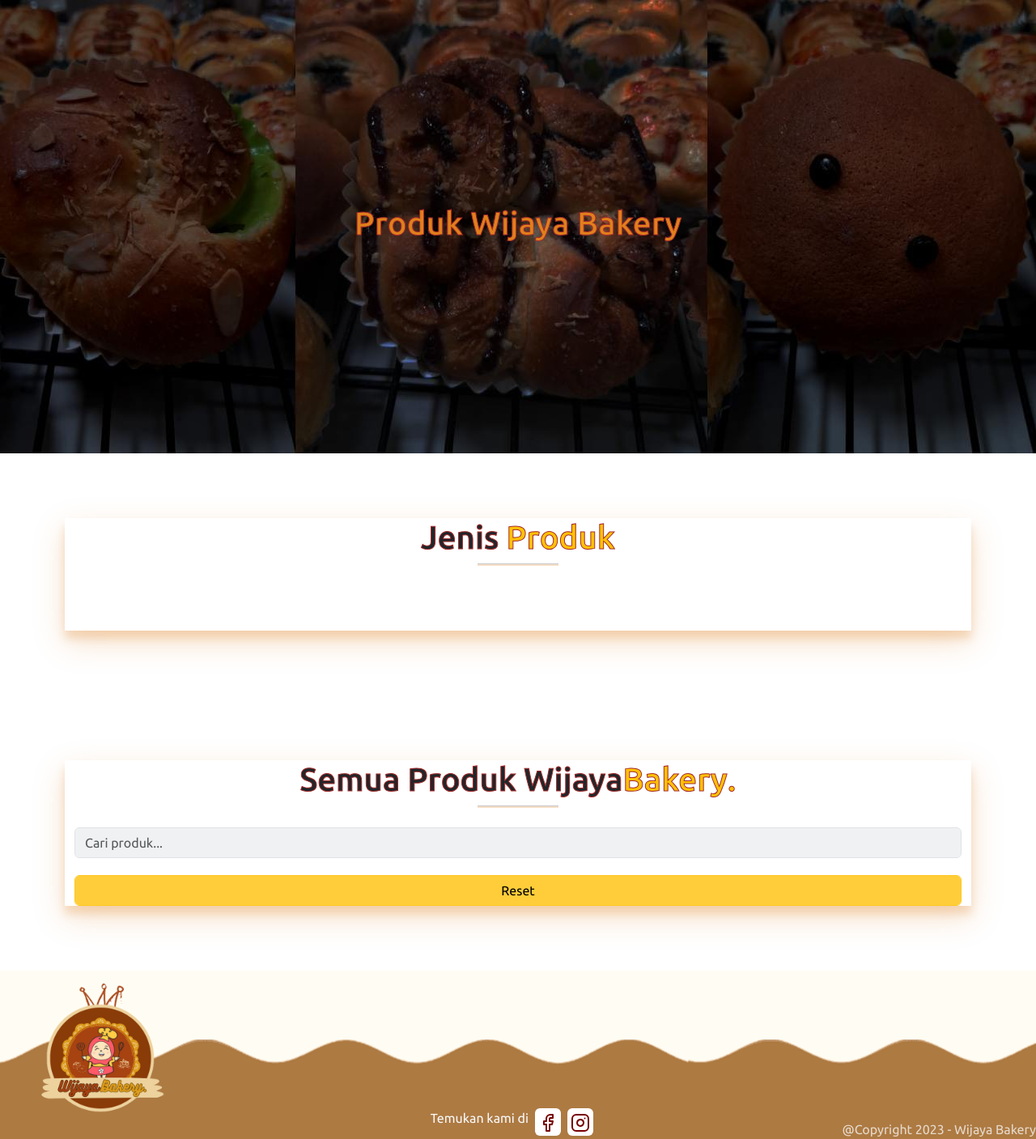
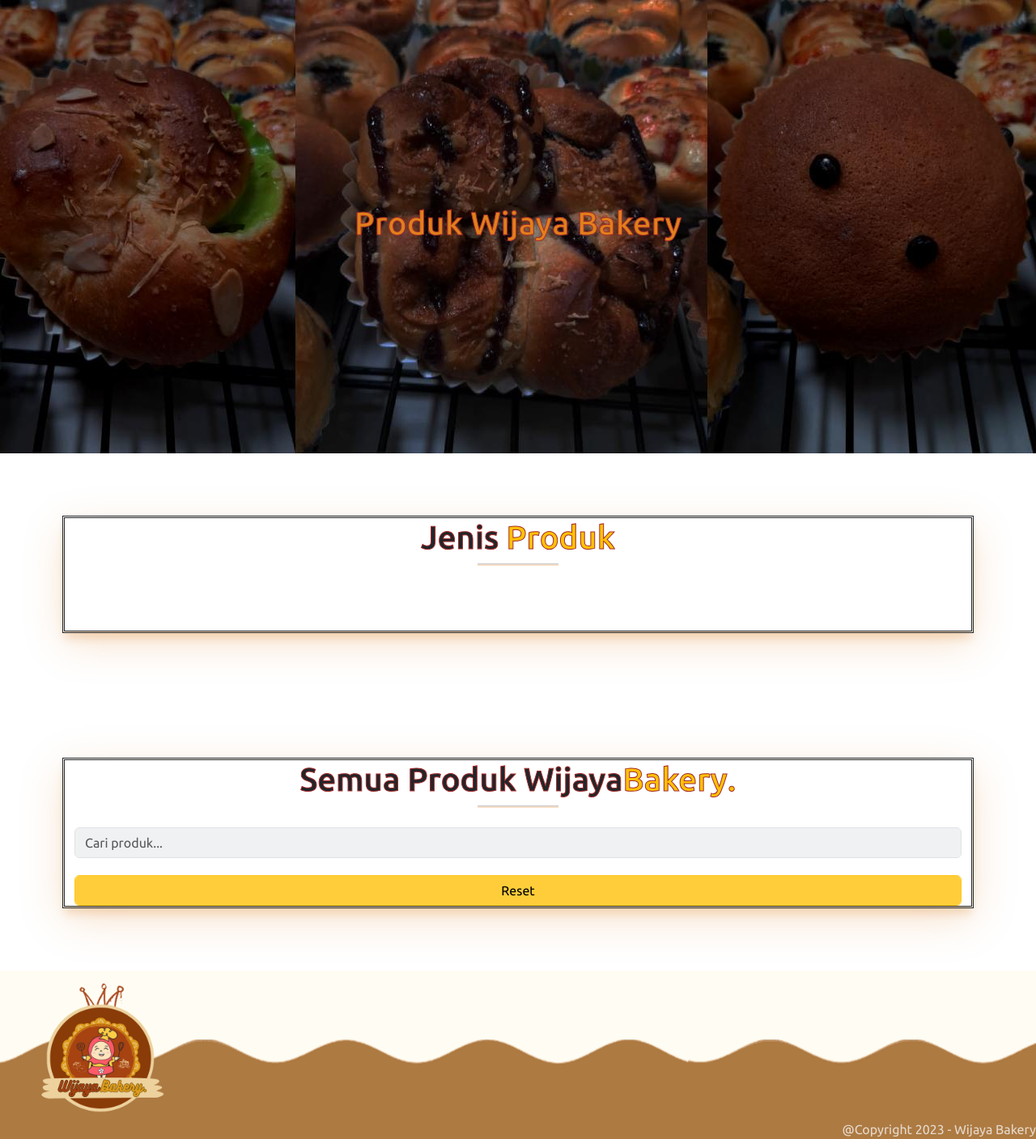
Before and after one commit to RahimatusSyifa30/WijayaBakery, a CodeIgniter 4 app: template app/Views/produk.php in a window 1280 px wide. Shown: the part 84-1491 px from the top of the page at 81% size. Run offline with PHP 8.4 and a stand-in for CodeIgniter, Linux system fonts and the light colour scheme; the template is opened without the code that fills it, so the values that code supplies are empty; some libraries are stand-ins or nearby versions.

Commit message:
frontend1.2

```diff
--- a/app/Views/index.php
+++ b/app/Views/index.php
@@ -46,7 +46,7 @@
 
 
     <!-- Footer Start -->
-    <?php include("layout/footer.php") ?>
+
     <!-- Footer End -->
     <!-- Script Swiper -->
     <script src="https://cdn.jsdelivr.net/npm/swiper@9/swiper-bundle.min.js"></script>
--- a/app/Views/kontakkami.php
+++ b/app/Views/kontakkami.php
@@ -31,7 +31,7 @@
 
     <section id="about">
       <div class="about-1">
-      <h1 id="bakery" class="text-center stroke">Kontak Kami Wijaya<span class="text-warning">Bakery.</span></h1>
+      <h1 id="bakery" class="text-center stroke">Kontak Wijaya<span class="text-warning">Bakery.</span></h1>
         <img
                 src="image/logo/logo.png"
                 class="rounded mx-auto d-block"
--- a/app/Views/layout/footer.php
+++ b/app/Views/layout/footer.php
@@ -9,18 +9,7 @@
             /></a>
             </div>
             <!-- Logo Footer End -->
-            <!-- Logo Sosmed Start-->
 
-            <div class="d-flex align-self-end" id="sosmed" >
-              <p class="m-1 text-light">Temukan kami di</p>
-              <a href="#" class="p-1  bg-white rounded-2 m-1"
-                ><i data-feather="facebook"></i
-              ></a>
-              <a href="#" class="p-1 bg-white rounded-2 m-1"
-                ><i data-feather="instagram"></i
-              ></a>
-            </div>
-          <!-- Logo Sosmed End -->
           <!-- Copyr start -->
           <div class="align-self-end">
             <p class="text-center text-light opacity-75 m-0 ">
--- a/app/Views/produk.php
+++ b/app/Views/produk.php
@@ -84,8 +84,10 @@
               <button class="form-control btn btn-warning filter-btn active" data-kategori="all" onclick="alert('Menampilkan Semua Jenis Produk'); ">Reset</button>
 
             <!--  BUAT SELURUH PRODUK-->
-            <div class="d-flex flex-wrap justify-content-center" id="SelProduk">
-              <?php foreach ($produk as $pro) :?>
+            <div class="flex-wrap justify-content-center" id="SelProduk">
+            <div class="row">
+            <?php foreach ($produk as $pro) :?>
+              <div class="col-md-3 col-xs-12">
               <div class="produk" data-kategori="<?= str_replace(" ","", $pro['jenis_produk'])?>">
                 <div class="card">
                   <img
@@ -102,7 +104,9 @@
                   </div>
                 </div>
               </div>
+              </div>
               <?php endforeach ?>
+            </div>
             </div>
           </div>
         </section>
--- a/public/css/basic.css
+++ b/public/css/basic.css
@@ -48,7 +48,7 @@
   --coklat: rgba(117, 0, 0, 255);
 }
 body {
-  min-height: 93vh;
+  min-height: 50vh;
   position: relative;
   font-family: Ubuntu, Poppins, "Times New Roman", Times, serif;
   /* background-color: rgba(255, 253, 243, 255); */
--- a/public/css/index.css
+++ b/public/css/index.css
@@ -8,8 +8,8 @@
   background-image: url('../image/bg/body-head.png');
   background-size: cover;
   background-position: center;
-  padding-top: 18 rem;
-  padding-bottom: 2rem;
+  padding-top: 5 rem;
+  padding-bottom: 1rem;
 }
 .beranda .btn{
   background-color: rgb(250, 204, 111);
@@ -36,6 +36,7 @@
   background-color: rgb(157, 97, 19);
   border-radius: 0.5rem;
   box-shadow: 1px 1px 3px rgba(247, 200, 61, 0.6);
+
 }
 
 @media (max-width: 768px) {
--- a/public/css/produk.css
+++ b/public/css/produk.css
@@ -11,7 +11,8 @@
     background-size: cover;
 }
 .container{
-    box-shadow: 0 14px 35px rgba(224, 131, 39, 0.25), 0 10px 10px rgba(224, 131, 39, 0.22);
+    box-shadow: 0 14px 50px rgba(224, 131, 39, 0.25), 0 10px 10px rgba(224, 131, 39, 0.22);
+    outline: double;
 }
 .container hr{
     width: 100px;
@@ -75,5 +76,12 @@
     outline: none;
     margin-top: 5px;
     border-top-right-radius: 20px;
-    border-top-left-radius: 20px;
+    border-top-left-radius: 20px;;
 }
+.title hr{
+    width: 100px;
+    height: 3px;
+    background-color: rgb(224, 131, 39);
+    margin: 0 auto;
+    border: nome;
+}
```
Also changed, not shown: app/Views/admin/admin_produk.php (+23 -16 lines), public/image/bg/bakery1.jpg, public/image/bg/jenis_produk/1685866486_6c46715978e6ec0e8489.jpeg (added).
